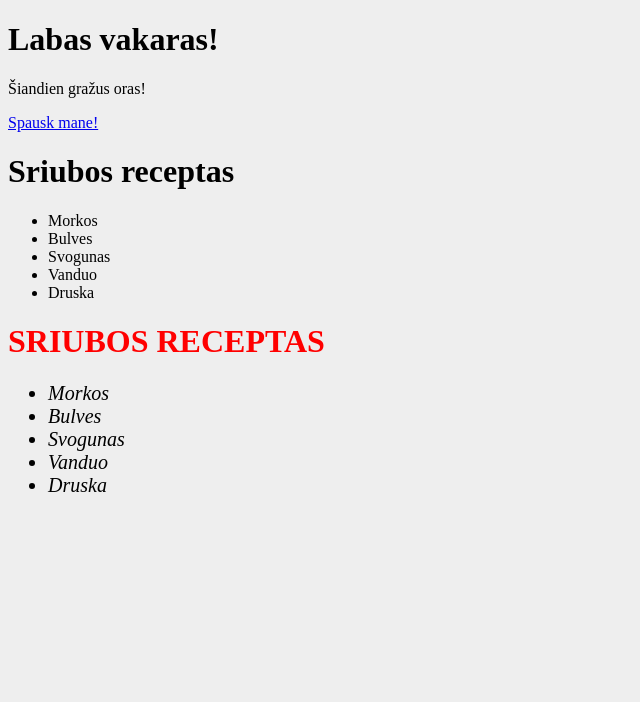
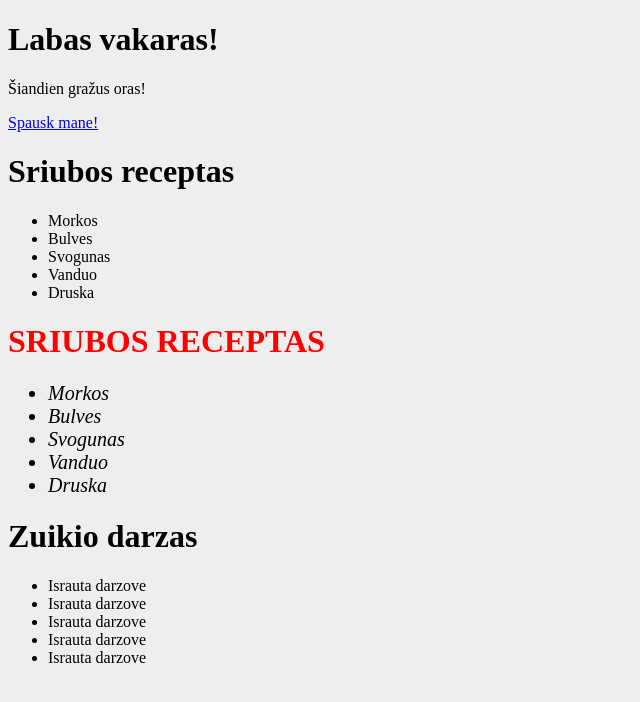
Before and after one commit to VirdzinijaG/1-dom, a website: page index.html in a window 1280 px wide. Shown: the whole page, without its empty margins (0-640 px from the left). Drawn offline with Linux system fonts and the light colour scheme.

Commit message:
04 uzduotis

```diff
--- a/index.html
+++ b/index.html
@@ -43,9 +43,19 @@
         <li class="visi">Druska</li>
     </ul>
 
+    <h1 class="recept1" >Sriubos receptas</h1>
+    <ul>
+        <li class="visi1">Morkos</li>
+        <li class="visi1">Bulves</li>
+        <li class="visi1">Svogunas</li>
+        <li class="visi1">Vanduo</li>
+        <li class="visi1">Druska</li>
+    </ul>
+
     <script src="./js/main01.js" type="module" defer></script>
     <script src="./js/main02.js" type="module" defer></script>
     <script src="./js/main03.js" type="module" defer></script>
+    <script src="./js/main04.js" type="module" defer></script>
 </body>
 
 </html>
--- /dev/null
+++ b/js/main04.js
@@ -0,0 +1,9 @@
+const h1DOM = document.querySelector(".recept1");
+h1DOM.innerText = "Zuikio darzas";
+
+const allDOM = document.querySelectorAll('.visi1');
+
+for (let i = 0; i < allDOM.length; i++) {
+    const item = allDOM[i];
+    item.innerText = "Israuta darzove";
+}
```
Also changed, not shown: exercises/04.md (added, +7 -0 lines).
